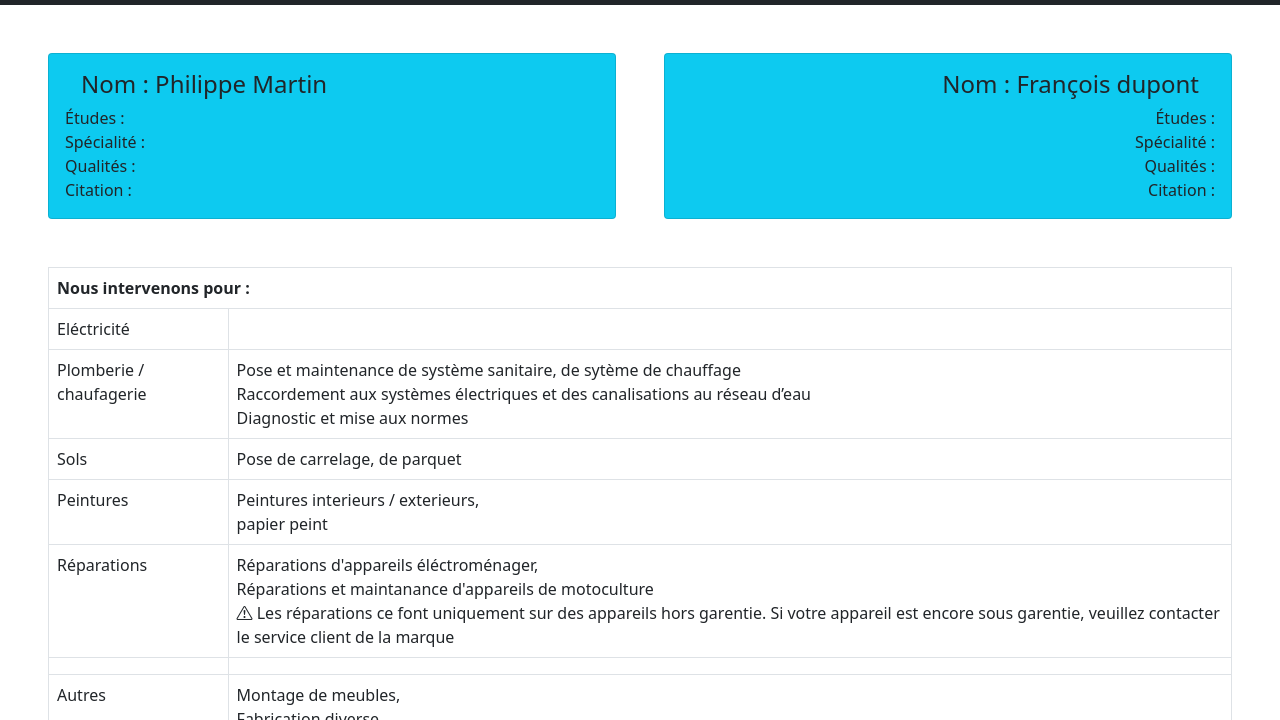
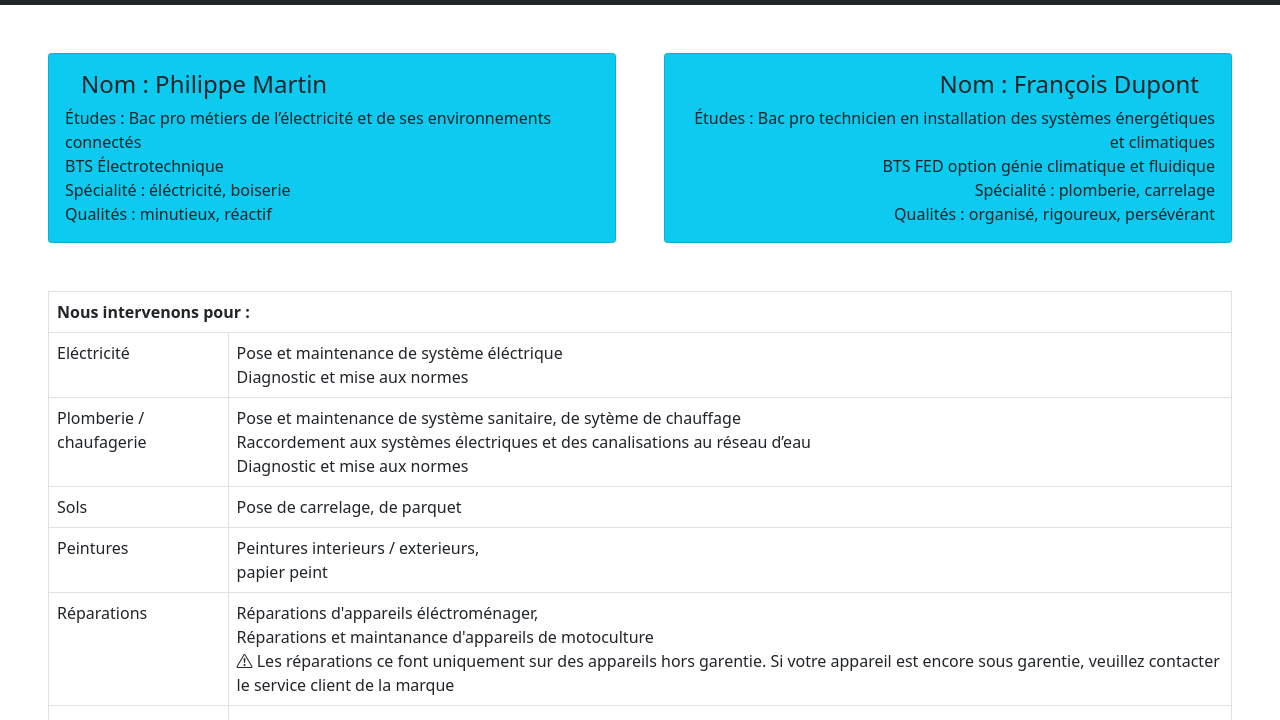
Before and after one commit to saraDegrange/website-les-bricolos, a website: page a-propos.html in a window 1280 px wide. Shown: the part 53-773 px from the top of the page. Drawn offline with nearby package versions, Linux system fonts and the light colour scheme.

Commit message:
correctifs de textes

```diff
--- a/a-propos.html
+++ b/a-propos.html
@@ -47,10 +47,10 @@
                     <div class="card-body">
                         <img class="float-start m-2" src="images/blank-profile-picture-973460_1280.png" alt="">
                         <div class="card-tittle h4">Nom : Philippe Martin </div>
-                        <div class="card-text">Études :</div>
-                        <div class="card-text">Spécialité :</div>
-                        <div class="card-text">Qualités :</div>
-                        <div class="card-text">Citation :</div>
+                        <div class="card-text">Études : Bac pro métiers de l’électricité et de ses environnements connectés <br>
+                        BTS Électrotechnique</div>
+                        <div class="card-text">Spécialité : éléctricité, boiserie</div>
+                        <div class="card-text">Qualités : minutieux, réactif</div>
                     </div>
                 </div>
             </div>
@@ -58,11 +58,11 @@
                 <div class="card bg-info">
                     <div class="card-body text-end">
                         <img class="float-end m-2" src="images/blank-profile-picture-973460_1280.png" alt="">
-                        <div class="card-tittle h4">Nom : François dupont</div>
-                        <div class="card-text">Études :</div>
-                        <div class="card-text">Spécialité :</div>
-                        <div class="card-text">Qualités :</div>
-                        <div class="card-text">Citation :</div>
+                        <div class="card-tittle h4">Nom : François Dupont</div>
+                        <div class="card-text">Études : Bac pro technicien en installation des systèmes énergétiques et climatiques <br>
+                        BTS FED option génie climatique et fluidique</div>
+                        <div class="card-text">Spécialité : plomberie, carrelage</div>
+                        <div class="card-text">Qualités : organisé, rigoureux, persévérant</div>
                     </div>
                 </div>
             </div>
@@ -80,7 +80,8 @@
                 <tbody>
                     <tr>
                         <td>Eléctricité</td>
-                        <td></td>
+                        <td>Pose et maintenance de système éléctrique <br>
+                        Diagnostic et mise aux normes</td>
                     </tr>
                     <tr>
                         <td>Plomberie / chaufagerie</td>
```
